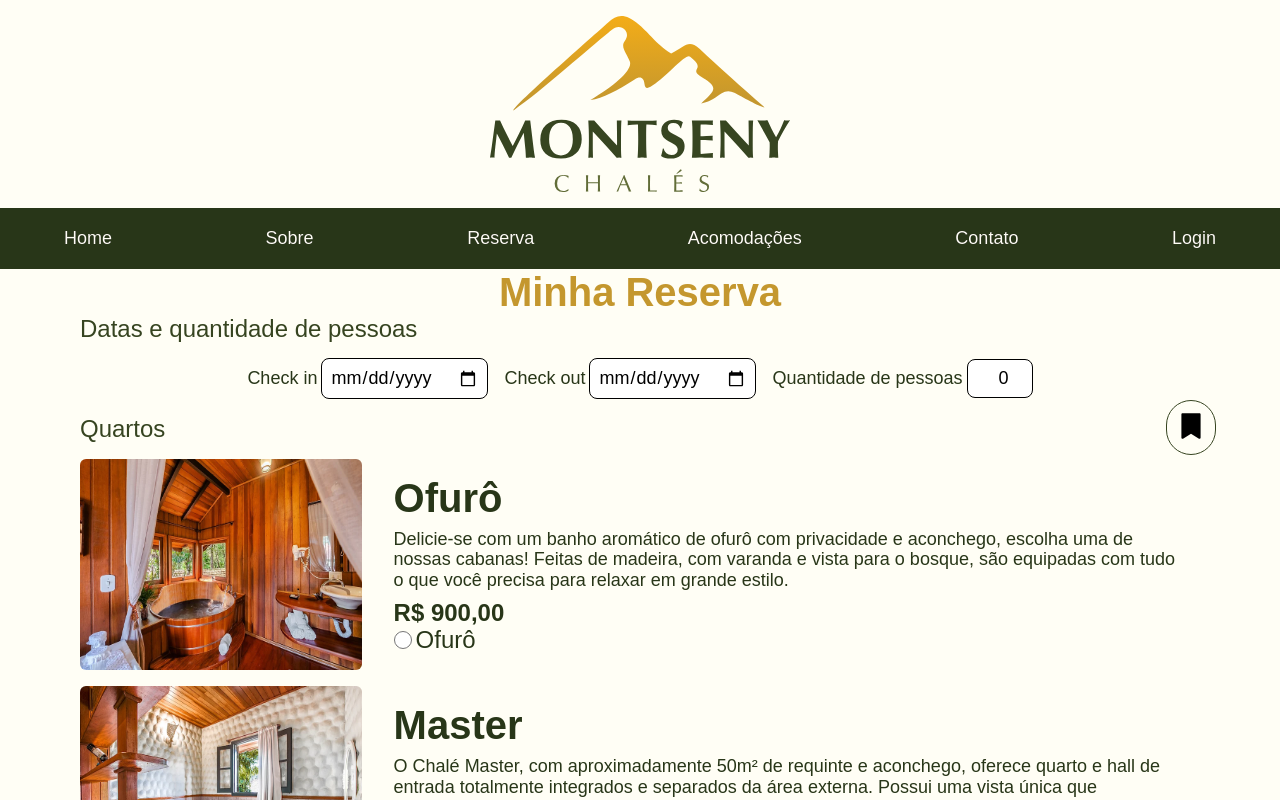
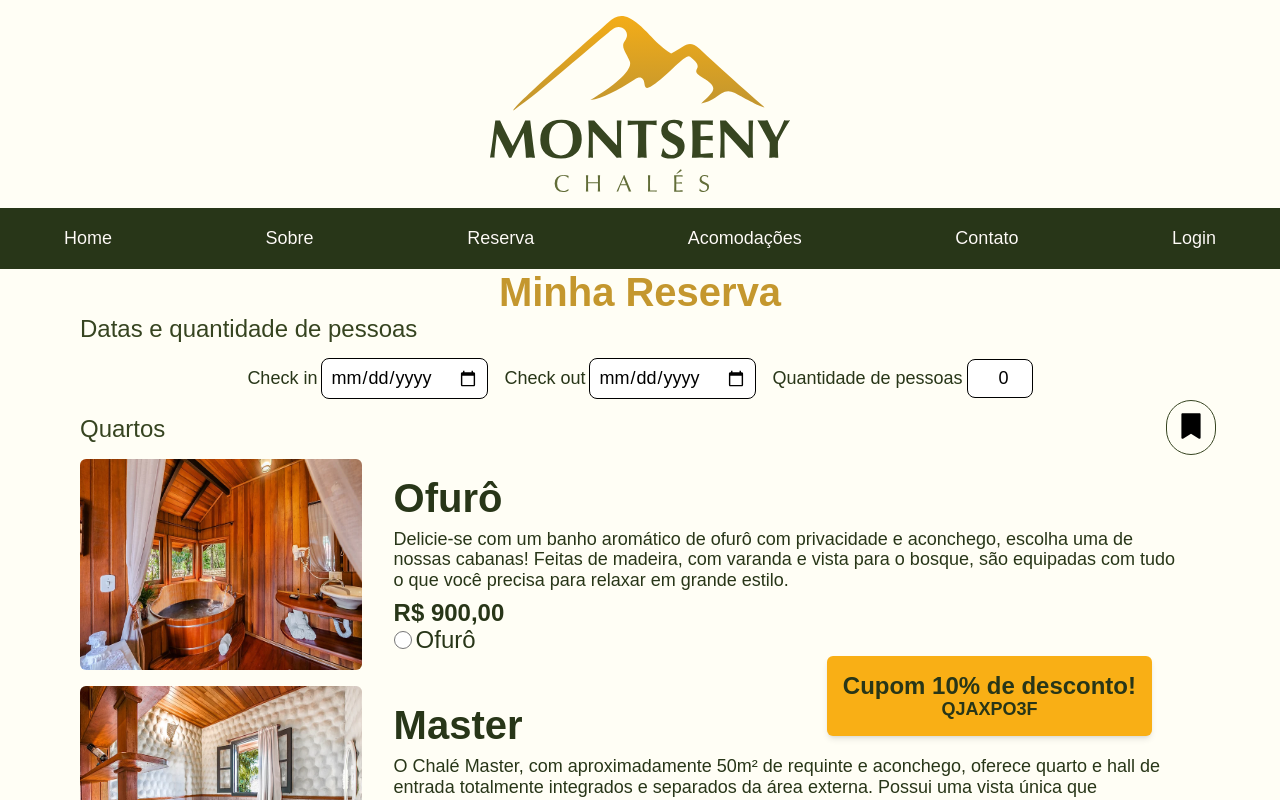
Before and after one commit to acamposlucas/montseny-react, a React (Vite) app: page /reserva in a window 1280 px wide. Shown: the top 800 px of the page. Built offline with nearby package versions, Linux system fonts and the light colour scheme.

Commit message:
adiciona cupom de desconto

```diff
--- /dev/null
+++ b/src/components/Cupom/Cupom.tsx
@@ -0,0 +1,14 @@
+import "./styles.scss";
+
+interface CupomProps {
+	cupomDesconto: string;
+}
+
+export function Cupom({ cupomDesconto }: CupomProps) {
+	return (
+		<div className="cupom__container">
+			<strong className="cupom__title">Cupom 10% de desconto!</strong>
+			<strong className="cupom__code">{cupomDesconto}</strong>
+		</div>
+	);
+}
--- /dev/null
+++ b/src/components/Cupom/styles.scss
@@ -0,0 +1,25 @@
+@use "src/sass/sass-utils/functions.scss" as f;
+@use "src/sass/sass-utils/variaveis.scss" as v;
+@use "src/sass/sass-utils/mixins.scss" as m;
+
+.cupom__container {
+  background-color: v.$cor-link;
+  max-width: f.pxToRem(328);
+  padding-block: f.pxToRem(16);
+  padding-inline: f.pxToRem(16);
+  border-radius: 6px;
+  position: fixed;
+  right: 10vw;
+  bottom: 5vw;
+  @include m.shadow;
+
+  .cupom__title {
+    display: block;
+    font-size: v.$text-lg;
+  }
+
+  .cupom__code {
+    display: block;
+    text-align: center;
+  }
+}
--- /dev/null
+++ b/src/helpers/generateRandomCode.ts
@@ -0,0 +1,3 @@
+export function generateRandomCode(min: number = 2, max: number = 10): string {
+	return Math.random().toString(36).substring(min, max).toUpperCase();
+}
--- a/src/pages/Reserva/ReservaPage.tsx
+++ b/src/pages/Reserva/ReservaPage.tsx
@@ -3,7 +3,8 @@ import ResumoReserva from "./components/ResumoReserva/ResumoReserva";
 import { Quarto } from "../../@types/interfaces";
 import "./styles.scss";
 import ReservaContext from "../../contexts/ReservaContext";
-import { useNavigate } from "react-router-dom";
+import { generateRandomCode } from "../../helpers/generateRandomCode";
+import { Cupom } from "../../components/Cupom/Cupom";
 
 const quartos: Quarto[] = [
 	{
@@ -40,10 +41,12 @@ const servicos = [
 	{ id: "banheiro", nome: "Banheiro", valor: 60 },
 ];
 
+const cupomDesconto = generateRandomCode();
+
 export function ReservaPage() {
-  const navigate = useNavigate();
 	const { reserva, setReserva } = useContext(ReservaContext);
-	const [open, setOpen] = React.useState(false);
+	const [open, setOpen] = useState(false);
+  const [cupomUtilizado, setCupomUtilizado] = useState(false);
   const discountRef = useRef<HTMLInputElement>(null);
 
 	function calculaTotalDeDias() {
@@ -73,9 +76,9 @@ export function ReservaPage() {
 		setOpen((state) => !state);
 	}
 
-	function handleApplyDiscount(e: React.MouseEvent) {
+	function handleApplyDiscount() {
 		if (discountRef.current !== null) {
-			if (discountRef.current.value === "CUPOM10") {
+			if (discountRef.current.value === cupomDesconto) {
 				const total = reserva.total - 0.1 * reserva.total;
 
 				setReserva({
@@ -85,6 +88,8 @@ export function ReservaPage() {
 				console.log(reserva.total);
 			}
 		}
+
+    setCupomUtilizado(state => !state);
 	}
 
 	function handleChange(event: React.ChangeEvent<HTMLInputElement>) {
@@ -139,8 +144,6 @@ export function ReservaPage() {
 		  totalDeDias: calculaTotalDeDias(),
 		  total: calculaTotalDaReserva(),
 		});
-		console.log(reserva);
-    navigate("/finalizarReserva")
 	}
 
 	return (
@@ -282,10 +285,12 @@ export function ReservaPage() {
 						name=""
 						id=""
 						ref={discountRef}
+            readOnly={cupomUtilizado}
 					/>
 					<button
 						type="button"
 						onClick={handleApplyDiscount}
+            disabled={cupomUtilizado || (reserva.quarto.id === 0)}
 					>
 						Aplicar desconto
 					</button>
@@ -294,6 +299,7 @@ export function ReservaPage() {
 				</form>
 			</section>
 			<ResumoReserva />
+      <Cupom cupomDesconto={cupomDesconto} />
 		</>
 	);
 }
```
Also changed, not shown: src/sass/base/_base.scss (line endings or trailing spaces).
